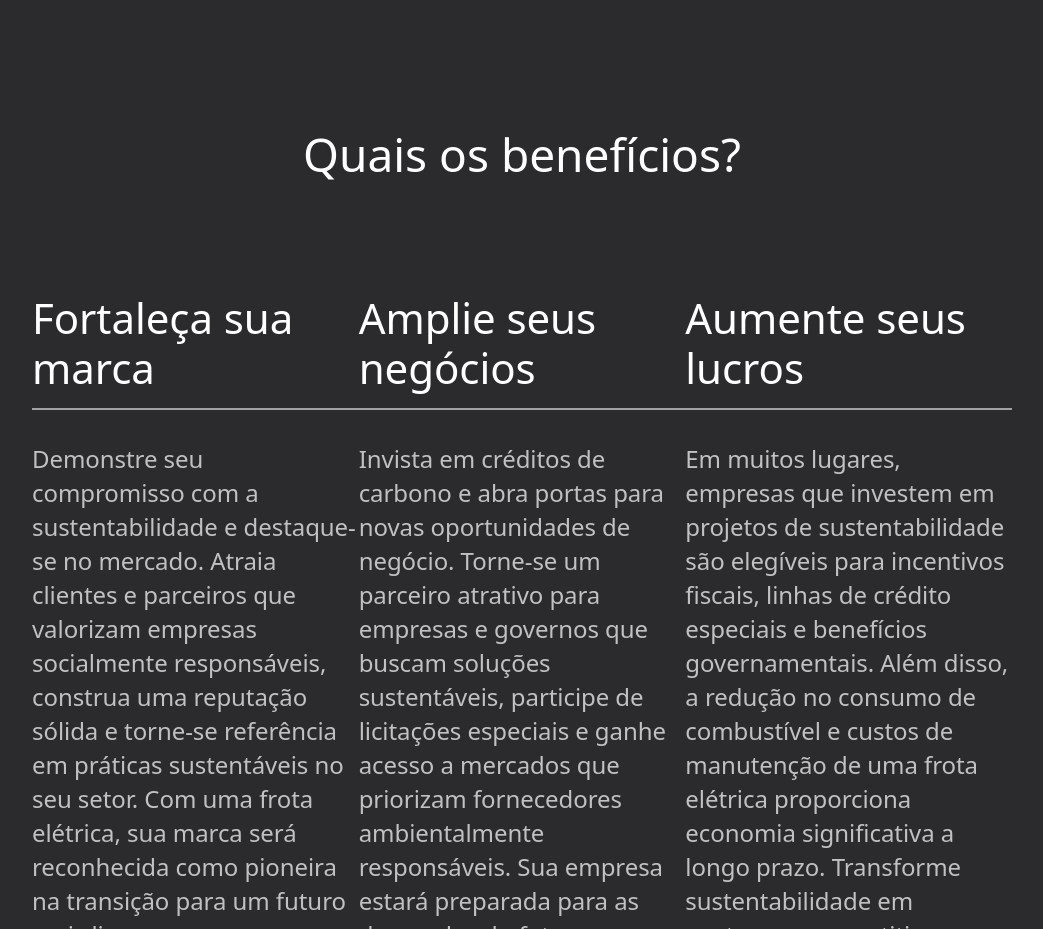
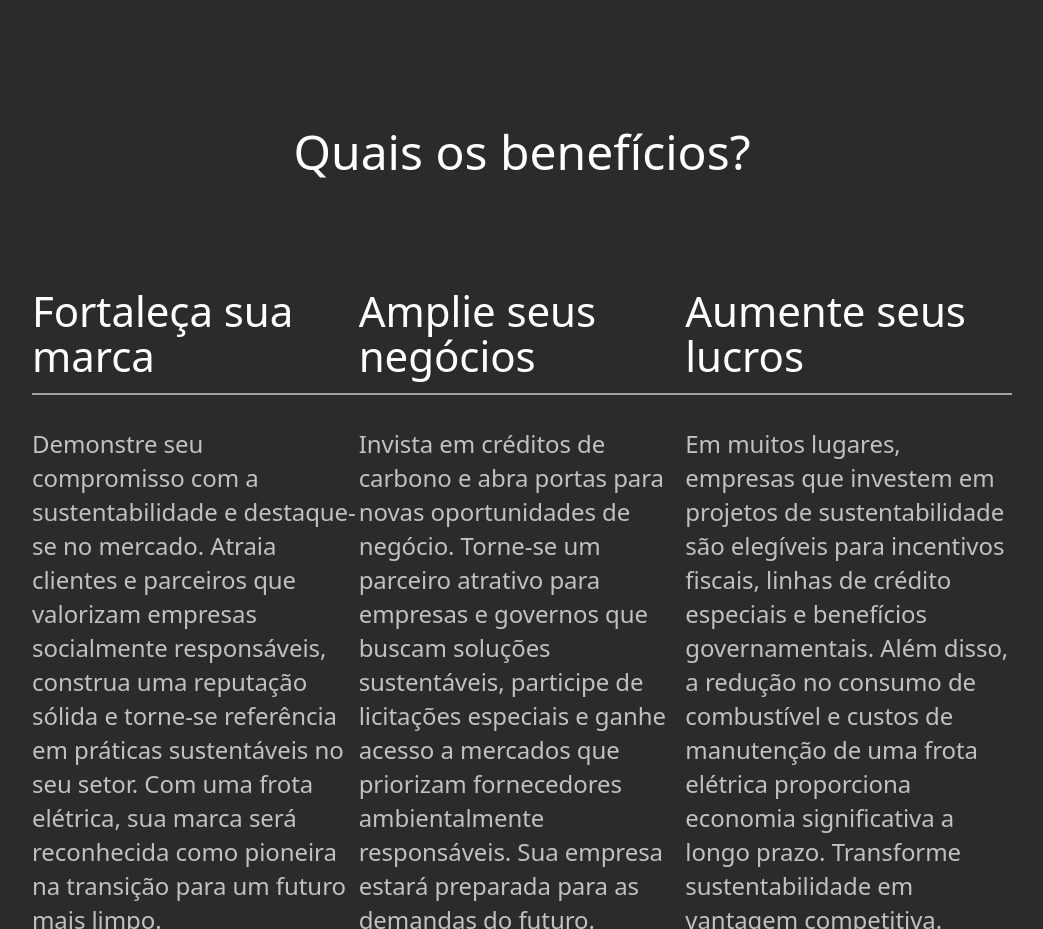
Before and after one commit to Kauesamartino/EcoDrive, a plain HTML site: page index.html in a window 1280 px wide. Shown: the part 2100-3029 px from the top of the page, without its empty margins (118-1161 px from the left). Drawn offline with Linux system fonts and the light colour scheme.

Commit message:
Add files via upload

```diff
--- a/css/XLstyle.css
+++ b/css/XLstyle.css
@@ -102,9 +102,12 @@
         margin-top: 249px;
     }
 
-    #section3 h2, #section3 h3{
-        line-height: 50px;
+    #section3 h2{
+        font-size: 48px;
+        margin-bottom: 0;
     }
 
-
+    #section3 h2, #section3 h3{
+        line-height: 45px;
+    }
 }
--- a/css/style.css
+++ b/css/style.css
@@ -61,13 +61,13 @@ body {
 
 h1{
     color: #fff;
-    font-size: 30px;
+    font-size: 32px;
     line-height: 36px;
 }
 
 h2{
     color: #fff;
-    font-size: 28px;
+    font-size: 26px;
     line-height: 22px;
 }
 
@@ -158,7 +158,7 @@ a .btnFaleConosco {
 }
 
 .menu-hamburguer {
-    margin-top: 10px;
+    margin-top: 9.5px;
     cursor: pointer;
     position: relative;
     z-index: 1001;
@@ -175,7 +175,7 @@ section {
 }
 
 .imgCarro img, .imgCarroVerde img{
-    margin-top: 30px;
+    margin-top: 50px;
     width: 100%;
 }
 
@@ -213,7 +213,9 @@ section {
 }
 
 /*SECTION 3*/
-#section3 h1{
+#section3 h2{
+    font-size: 32px;
+    line-height: 36px;
     margin-bottom: 45px;
 }
 
```
